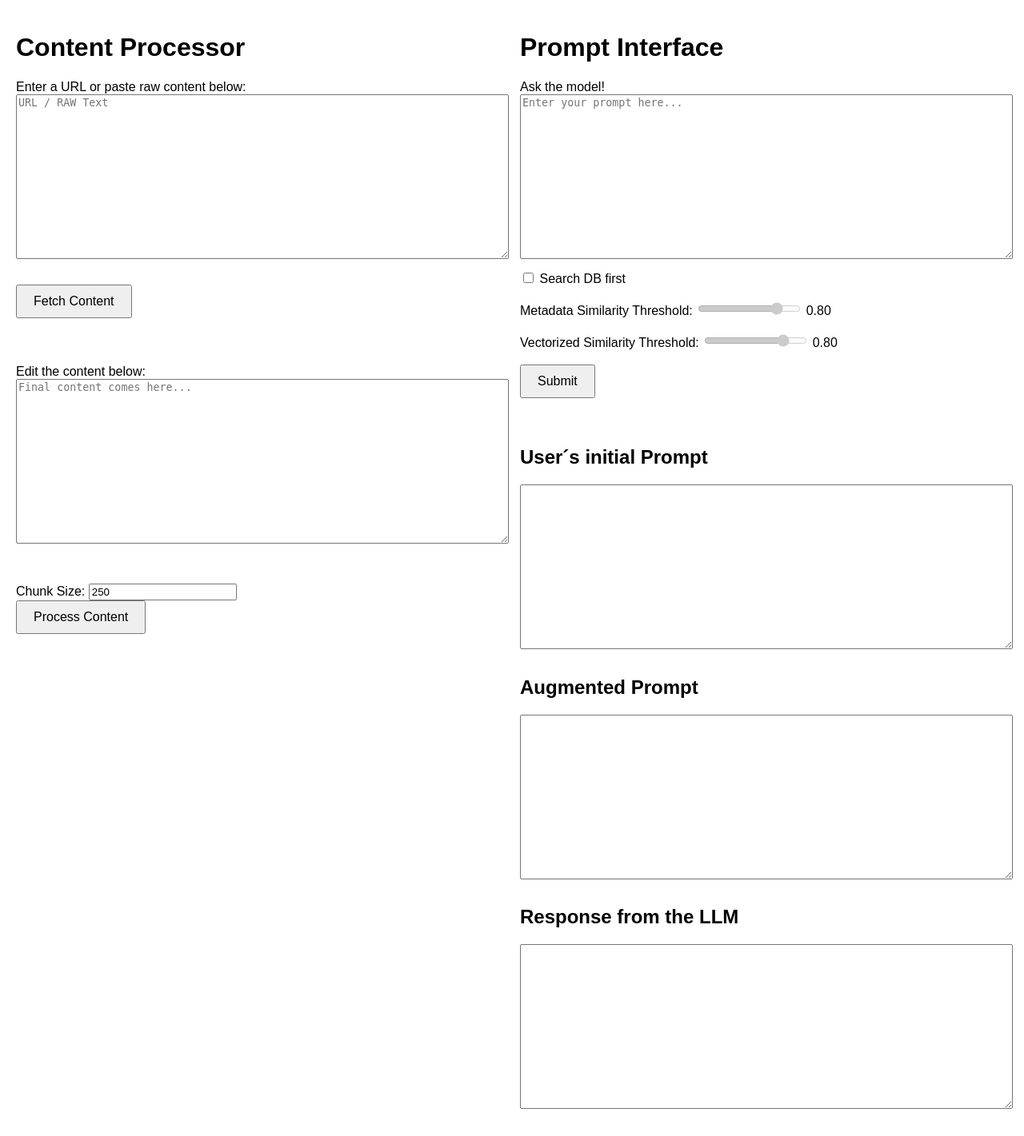
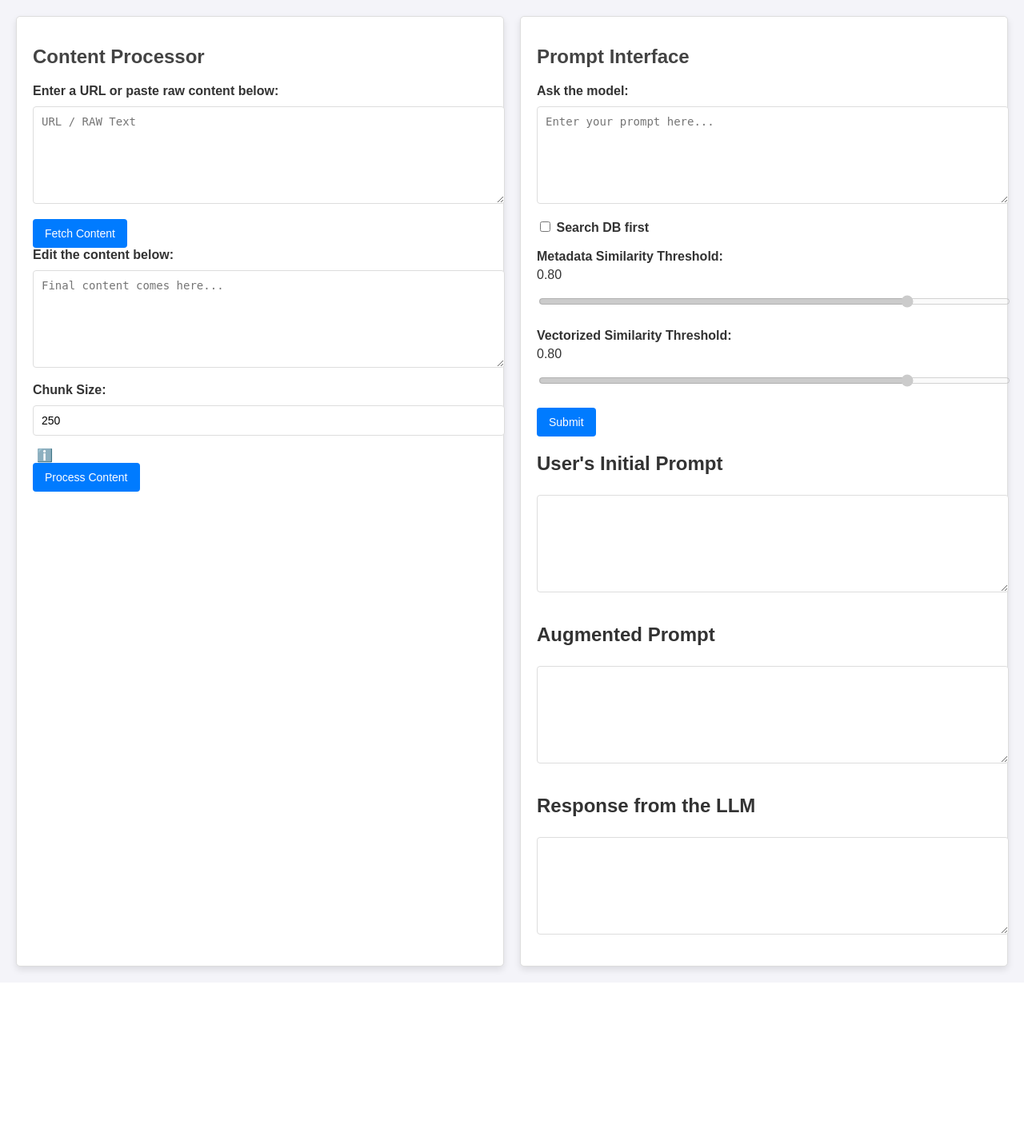
Before and after one commit to ICodeWithChatgpt/ragPOC, a Flask app: page / in a window 1280 px wide. Shown: the whole page at 80% size. After the commit the page ends 1219 px from the top, so only its background shows below. Run offline with Flask 3, Linux system fonts and the light colour scheme.

Commit message:
Added some styling

```diff
--- a/static/styles.css
+++ b/static/styles.css
@@ -1,41 +1,98 @@
-/* styles.css */
 body {
     font-family: Arial, sans-serif;
-    margin: 20px;
+    margin: 0;
+    padding: 0;
+    background-color: #f4f4f9;
+    color: #333;
 }
+
 .container {
     display: grid;
-    grid-template-columns: 1fr 1fr; /* Two equal columns */
-    gap: 20px; /* Space between columns */
+    grid-template-columns: 1fr 1fr;
+    gap: 20px;
+    padding: 20px;
 }
-#loading {
+
+.content {
+    background: #fff;
+    border: 1px solid #ddd;
+    border-radius: 5px;
+    padding: 20px;
+    box-shadow: 0 4px 8px rgba(0, 0, 0, 0.1);
+}
+
+h1 {
+    font-size: 24px;
+    margin-bottom: 20px;
+    color: #444;
+}
+
+textarea, input[type="number"], input[type="range"] {
+    width: 100%;
+    margin-top: 5px;
+    margin-bottom: 15px;
+    padding: 10px;
+    border: 1px solid #ddd;
+    border-radius: 4px;
+    font-size: 14px;
+}
+
+textarea {
+    height: 100px;
+    resize: vertical;
+}
+
+label {
+    font-weight: bold;
+    display: block;
+    margin-bottom: 5px;
+}
+
+button.btn {
+    background-color: #007BFF;
+    color: white;
+    border: none;
+    padding: 10px 15px;
+    border-radius: 4px;
+    cursor: pointer;
+    font-size: 14px;
+}
+
+button.btn:hover {
+    background-color: #0056b3;
+}
+
+.info-icon {
+    cursor: pointer;
+    margin-left: 5px;
+}
+
+.info-dialog {
     display: none;
-    margin: 10px 0;
-    font-style: italic;
-    color: gray;
+    position: absolute;
+    background: #fff;
+    border: 1px solid #ddd;
+    border-radius: 4px;
+    padding: 10px;
+    box-shadow: 0 4px 8px rgba(0, 0, 0, 0.1);
+    width: 40%;
+    z-index: 100;
 }
+
+.info-icon:hover + .info-dialog {
+    display: block;
+}
+
 .spinner {
     border: 4px solid rgba(0, 0, 0, 0.1);
-    border-left-color: #09f;
+    border-left-color: #007BFF;
     height: 30px;
     width: 30px;
     border-radius: 50%;
     animation: spin 1s linear infinite;
-    display: inline-block;
+    margin: 10px auto;
 }
+
 @keyframes spin {
     to { transform: rotate(360deg); }
 }
-textarea {
-    width: 100%;
-    height: 200px;
-    margin-bottom: 10px;
-}
-button {
-    padding: 10px 20px;
-    font-size: 16px;
-    margin-bottom: 40px;
-}
-.feedback {
-    margin: 20px 0;
-}
--- a/templates/index.html
+++ b/templates/index.html
@@ -11,50 +11,89 @@
     <div class="content">
         <h1>Content Processor</h1>
         <form id="content-form">
-            <label for="input-data">Enter a URL or paste raw content below:</label><br>
-            <textarea id="input-data" placeholder="URL / RAW Text" name="input-data"></textarea><br><br>
-            <button type="button" onclick="fetchContent()">Fetch Content</button><br><br>
-            <label for="edited-content">Edit the content below:</label><br>
-            <textarea id="edited-content" placeholder="Final content comes here..." name="edited-content"></textarea><br><br>
-            <br>
+            <div class="form-group">
+                <label for="input-data">Enter a URL or paste raw content below:</label>
+                <textarea id="input-data" placeholder="URL / RAW Text" name="input-data"></textarea>
+            </div>
+            <button type="button" class="btn" onclick="fetchContent()">Fetch Content</button>
+            <div class="form-group">
+                <label for="edited-content">Edit the content below:</label>
+                <textarea id="edited-content" placeholder="Final content comes here..." name="edited-content"></textarea>
+            </div>
+            <div class="form-group">
                 <label for="chunk-size">Chunk Size:</label>
                 <input type="number" id="chunk-size" value="250">
-            <br>
-            <button type="button" onclick="processContent()">Process Content</button>
+                <span class="info-icon" id="info-icon">ℹ️</span>
+                <div class="info-dialog" id="info-dialog">
+                    <p><strong>Chunk Size Recommendations:</strong></p>
+                    <p>Choose the appropriate chunk size based on the content length and the type of analysis:</p>
+                    <ul>
+                        <li><strong>Small Content (Less than 1,000 words):</strong>
+                            <br>Use a chunk size of <strong>100–200 tokens</strong>.
+                            <br><em>Why? Ensures finer granularity, ideal for detailed patterns in short texts.</em>
+                        </li>
+                        <li><strong>Medium Content (1,000–5,000 words):</strong>
+                            <br>Use a chunk size of <strong>200–500 tokens</strong>.
+                            <br><em>Why? Balances granularity and processing efficiency for medium texts.</em>
+                        </li>
+                        <li><strong>Large Content (More than 5,000 words):</strong>
+                            <br>Use a chunk size of <strong>500–1,000 tokens</strong>.
+                            <br><em>Why? Larger chunks reduce splits while preserving detail for long content.</em>
+                        </li>
+                        <li><strong>Specific Analysis:</strong>
+                            <br>Use a chunk size of <strong>100–200 tokens</strong>.
+                            <br><em>Why? Best for extracting precise themes or sentiments.</em>
+                        </li>
+                        <li><strong>Broader Analysis:</strong>
+                            <br>Use a chunk size of <strong>500–1,000 tokens</strong>.
+                            <br><em>Why? Ideal for summarization and high-level overviews.</em>
+                        </li>
+                    </ul>
+                </div>
+            </div>
+            <button type="button" class="btn" onclick="processContent()">Process Content</button>
         </form>
         <div id="result"></div>
     </div>
     <div class="content">
         <h1>Prompt Interface</h1>
         <form id="promptForm">
-            <label for="prompt"> Ask the model!</label>
+            <div class="form-group">
+                <label for="prompt">Ask the model:</label>
                 <textarea id="prompt" placeholder="Enter your prompt here..." name="prompt"></textarea>
+            </div>
+            <div class="form-group">
+            <input type="checkbox" id="searchDB" name="searchDB">
+            <label for="searchDB" style="display: inline;">Search DB first</label>
+            </div>
             <br>
-            <input type="checkbox" id="searchDB" name="searchDB">
-            <label for="searchDB">Search DB first</label>
-            <br><br>
-
+            <div class="form-group" >
                 <label for="metadata-similarity">Metadata Similarity Threshold:</label>
+                <span id="metadata-similarity-value">0.80</span>
                 <input type="range" id="metadata-similarity" name="metadata-similarity" min="0" max="1" step="0.01" value="0.80" disabled>
-            <span id="metadata-similarity-value">0.80</span><br><br>
-
+            </div>
+            <div class="form-group">
                 <label for="vectorized-similarity">Vectorized Similarity Threshold:</label>
+                <span id="vectorized-similarity-value">0.80</span>
                 <input type="range" id="vectorized-similarity" name="vectorized-similarity" min="0" max="1" step="0.01" value="0.80" disabled>
-            <span id="vectorized-similarity-value">0.80</span><br><br>
-
-            <button type="button" onclick="submitPrompt()">Submit</button>
+            </div>
+            <button type="button" class="btn" onclick="submitPrompt()">Submit</button>
         </form>
-        <div id="loading">
+        <div id="loading" style="display: none;">
             <div class="spinner"></div>
         </div>
-        <h2>User´s initial Prompt </h2>
+
+        <h2>User's Initial Prompt</h2>
         <textarea id="initialPrompt" readonly></textarea>
-        <h2>Augmented Prompt </h2>
+        <h2>Augmented Prompt</h2>
         <textarea id="finalPrompt" readonly></textarea>
         <h2>Response from the LLM</h2>
         <textarea id="response" readonly></textarea>
     </div>
 </div>
+<script src="{{ url_for('static', filename='script.js') }}"></script>
+</body>
+</html>
 <script>
     // JavaScript functions remain the same
     document.getElementById('metadata-similarity').addEventListener('input', function() {
@@ -68,6 +107,14 @@
     document.getElementById('chunk-size').addEventListener('input', function() {
     const chunkSize = parseInt(this.value);
     console.log(`Chunk size changed to: ${chunkSize}`);
+    });
+
+    document.getElementById('info-icon').addEventListener('mouseover', function() {
+    document.getElementById('info-dialog').style.display = 'block';
+});
+
+document.getElementById('info-icon').addEventListener('mouseout', function() {
+    document.getElementById('info-dialog').style.display = 'none';
 });
 
 
@@ -90,6 +137,9 @@
     const vectorizedSimilarity = parseFloat(document.getElementById('vectorized-similarity').value);
     const searchDB = document.getElementById('searchDB').checked;
 
+    const loadingDiv = document.getElementById('loading');
+    loadingDiv.style.display = "block"; // Show spinner
+
     fetch('/prompt', {
         method: 'POST',
         headers: {
@@ -106,8 +156,15 @@
     .then(data => {
         document.getElementById('initialPrompt').value = data.initial_prompt || "N/A";
         document.getElementById('finalPrompt').value = data.final_prompt || "N/A";
-            document.getElementById('response').value = data.response || "No response.";        })
-        .catch(error => console.error('Error handling prompt:', error));
+        document.getElementById('response').value = data.response || "No response.";
+    })
+    .catch(error => {
+        console.error('Error handling prompt:', error);
+        document.getElementById('response').value = "An error occurred.";
+    })
+    .finally(() => {
+        loadingDiv.style.display = "none"; // Hide spinner after completion
+    });
 }
 
     document.getElementById("promptForm").addEventListener("submit", async function (e) {
@@ -211,5 +268,3 @@
         }
     }
 </script>
-</body>
-</html>
```
Also changed, not shown: content_store.db. Lines whose indentation alone changed are shown as unchanged.
